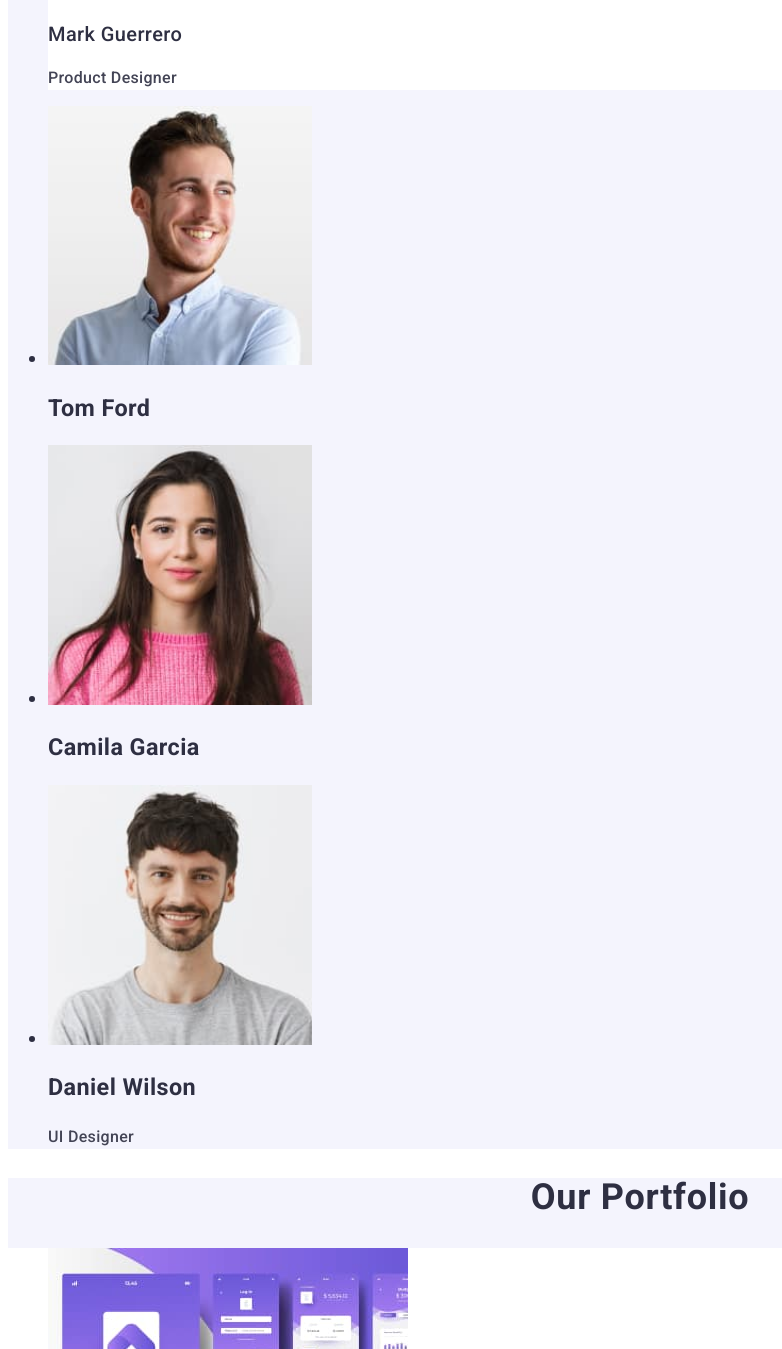
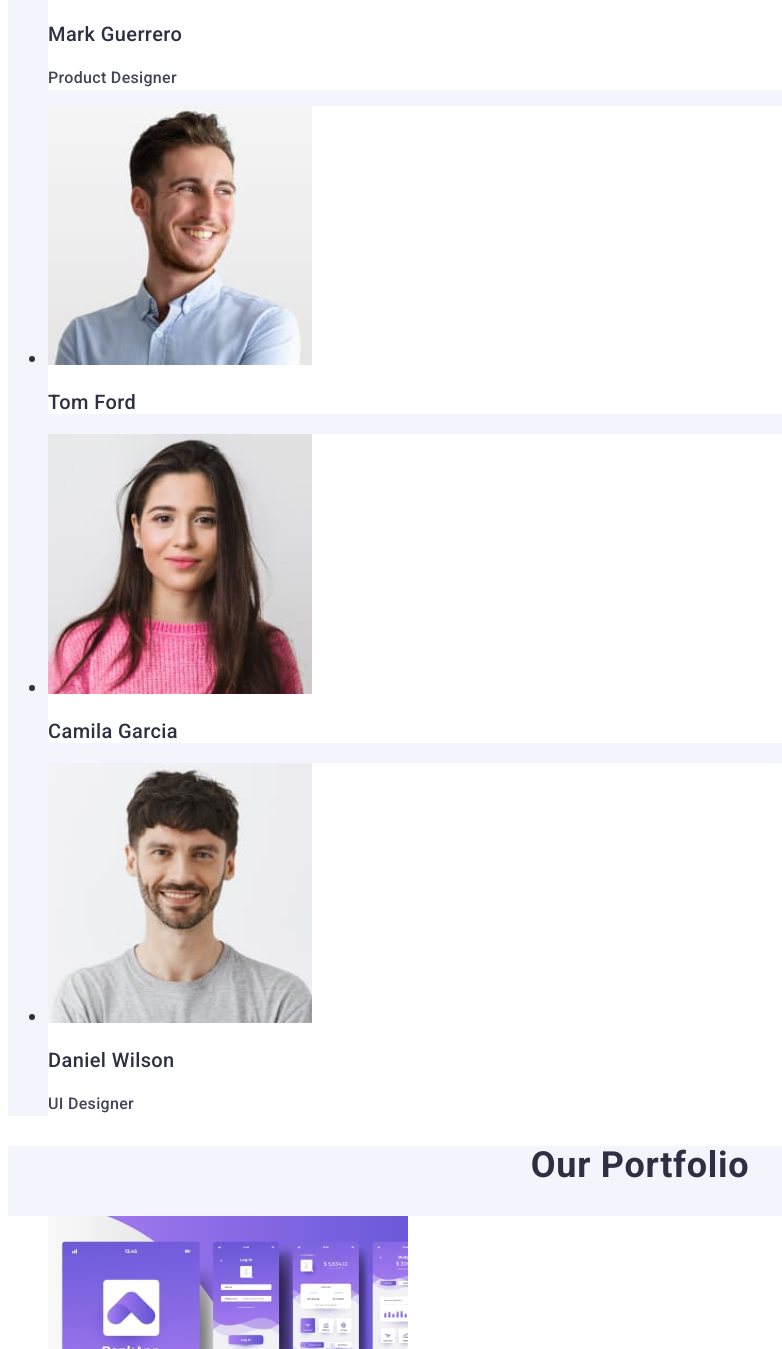
Before and after one commit to planktonchik/goit-markup-hw-02, a plain HTML site: page index.html in a window 1280 px wide. Shown: the part 1171-2520 px from the top of the page, without its empty margins (0-782 px from the left). Drawn offline with Linux system fonts and the light colour scheme.

Commit message:
section 3

```diff
--- a/index.html
+++ b/index.html
@@ -90,20 +90,19 @@
             <p class="feature-text">Product Designer</p>
           </li>
 
-          <li>
+          <li class="team-item">
             <img src="./images/img-2.jpg" alt="Tom Ford" width="264" />
-            <h3>Tom Ford</h3>
-
+            <h3 class="team-item-title">Tom Ford</h3>
             <p class="feature-text"></p>
           </li>
-          <li>
+          <li class="team-item">
             <img src="./images/img-1.jpg" alt="amila Garcia" width="264" />
-            <h3>Camila Garcia</h3>
+            <h3 class="team-item-title">Camila Garcia</h3>
             <p class="feature-text"></p>
           </li>
-          <li>
+          <li class="team-item">
             <img src="./images/img.jpg" alt="Daniel Wilson" width="264" />
-            <h3>Daniel Wilson</h3>
+            <h3 class="team-item-title">Daniel Wilson</h3>
             <p class="feature-text">UI Designer</p>
           </li>
         </ul>
```
